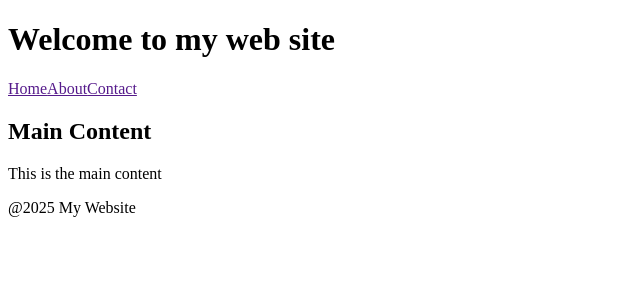
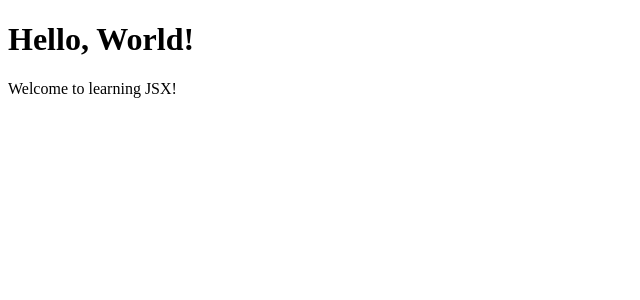
Before and after one commit to Sameemadhu16/React_projects, a React (Vite) app in the folder react-demos/: page / in a window 1280 px wide. Shown: the top 300 px of the page, without its empty margins (0-640 px from the left). Built offline with nearby package versions, Linux system fonts and the light colour scheme.

Commit message:
Add WelcomeMessage component and update App structure to include it

```diff
--- a/react-demos/src/App.jsx
+++ b/react-demos/src/App.jsx
@@ -1,13 +1,19 @@
 import Footer from "./components/Footer";
 import Header from "./components/Header";
 import Main from "./components/Main";
+import WelcomeMessage from "./components/WelcomeMessage";
 
 const App = () => {
   return (
+
+    //JSX expressions must have one parent element
+    //This is why we wrap everything in a div
+
   <div>
-    <Header/>
+    {/* <Header/>
     <Main/>
-    <Footer/>
+    <Footer/> */}
+    <WelcomeMessage/>
   </div>
   );
 }
--- /dev/null
+++ b/react-demos/src/components/WelcomeMessage.jsx
@@ -0,0 +1,12 @@
+import React from 'react'
+
+const WelcomeMessage = () => {
+  return (
+    <div>
+      <h1>Hello, World!</h1>
+      <p> Welcome to learning JSX!</p>
+    </div>
+  )
+}
+
+export default WelcomeMessage
```
Also changed, not shown: react-demos/src/components/Footer.jsx (line endings or trailing spaces).
